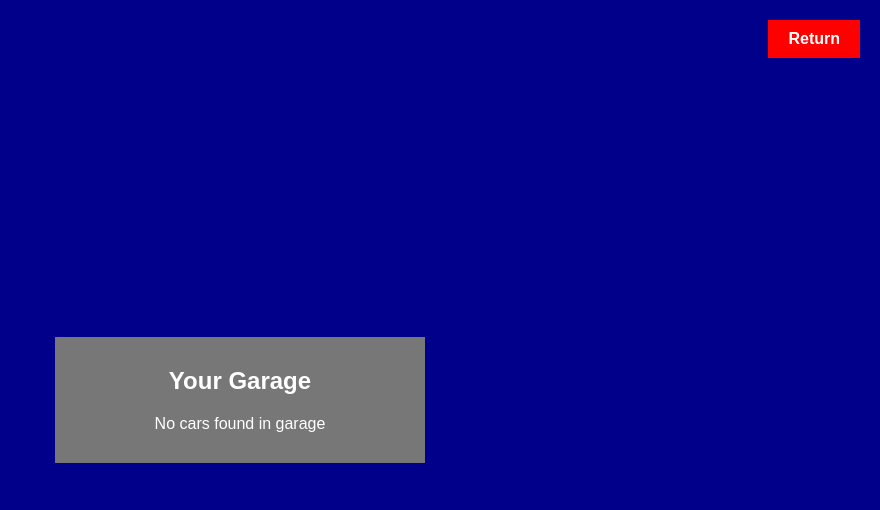
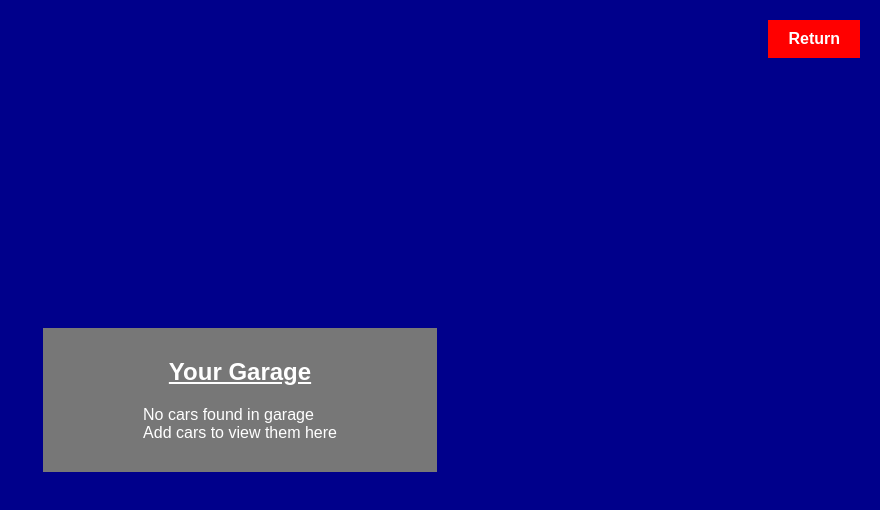
Before and after one commit to kamarenmccord/firestone_clone, a React (Create React App) app: page /userpage in a window 1280 px wide. Shown: the top 510 px of the page, without its empty margins (400-1280 px from the left). Built offline with nearby package versions, Linux system fonts and the light colour scheme.

Commit message:
styling for user page, removed a todo

```diff
--- a/src/fcac/UserPage.css
+++ b/src/fcac/UserPage.css
@@ -51,6 +51,7 @@
     display:flex;
     justify-content: center;
     margin-bottom: 20px;
+    text-decoration: underline;
 }
 
 .userPage .spacer{
--- a/src/fcac/UserPage.js
+++ b/src/fcac/UserPage.js
@@ -29,7 +29,7 @@ const UserPage = () => {
                     model={car.model}
                     submodel={car.submodel}
                 />
-            )): <div className='user__unknown'>No cars found in garage</div>}
+            )): <div className='user__unknown'>No cars found in garage <br />Add cars to view them here</div>}
             </div>
         </div>
     )
```
Also changed, not shown: 2 other files (tests, documents, lock files or other folders).
